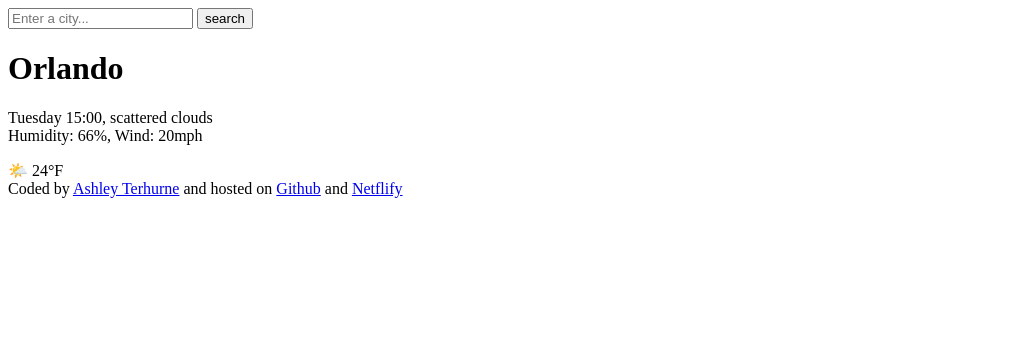
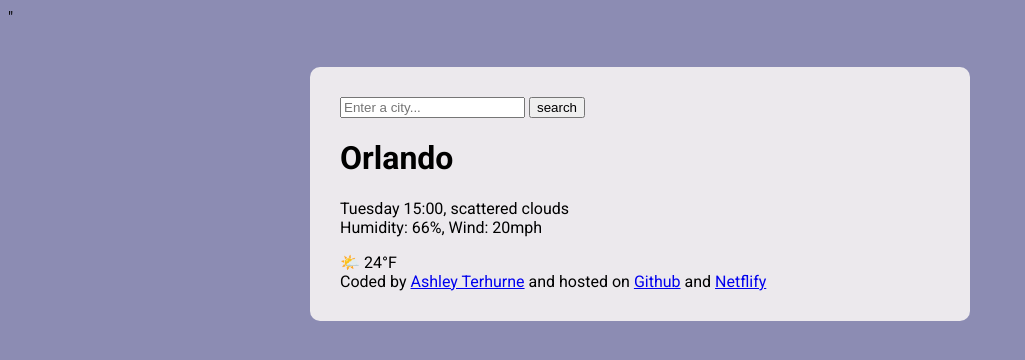
Before and after one commit to Ashleye8492/Ashleyfinalprojectplus, a plain HTML site: page index.html in a window 1280 px wide. Shown: the whole page, without its empty margins (0-1025 px from the left). Drawn offline with Linux system fonts and the light colour scheme; files whose address does not match are found by name; a web font is replaced by a local one.

Commit message:
Styled main container, font
Added custom font

```diff
--- a/index.html
+++ b/index.html
@@ -3,9 +3,22 @@
   <head>
     <meta charset="UTF-8" />
     <meta name="viewport" content="width=device-width, initial-scale=1.0" />
-    <title>Document</title>
+    <link href="
+    <link rel="preconnect" href="https://fonts.googleapis.com" />
+    <link rel="preconnect" href="https://fonts.gstatic.com" crossorigin />
+    <link
+      href="https://fonts.googleapis.com/css2?family=Roboto:ital,wght@0,100;0,300;0,400;0,500;0,700;0,900;1,100;1,300;1,400;1,500;1,700;1,900&family=Vina+Sans&display=swap"
+      rel="stylesheet"
+    />
+    "
+    <link
+      rel="stylesheet"
+      href="C:\Users\Ashley\Documents\Ashley coding\Git\AshleyPlusFinalproject\Ashleyfinalprojectplus/src/index.css"
+    />
+    <title>Current Weather</title>
   </head>
   <body>
+    <div class="weather-app">
       <header>
         <form>
           <input type="search" placeholder="Enter a city..." required />
@@ -27,7 +40,8 @@
       <footer>
         Coded by
         <a href="https://github.com/Ashleye8492" target="_blank"
-        >Ashley Terhurne</a>
+          >Ashley Terhurne</a
+        >
         and hosted on
         <a href="https://github.com/Ashleye8492" target="_blank">Github</a> and
         <a
@@ -37,5 +51,6 @@
           Netflify
         </a>
       </footer>
+    </div>
   </body>
 </html>
--- /dev/null
+++ b/src/index.css
@@ -0,0 +1,13 @@
+body {
+  background-color: rgb(140, 140, 179);
+  font-family: "Roboto", sans-serif;
+}
+
+.weather-app {
+  background: rgb(236, 233, 237);
+  max-width: 600px;
+  margin: 40px auto;
+  padding: 30px;
+  box-shadow: rgb(202, 202, 232);
+  border-radius: 10px;
+}
```
Lines whose indentation alone changed are shown as unchanged.
